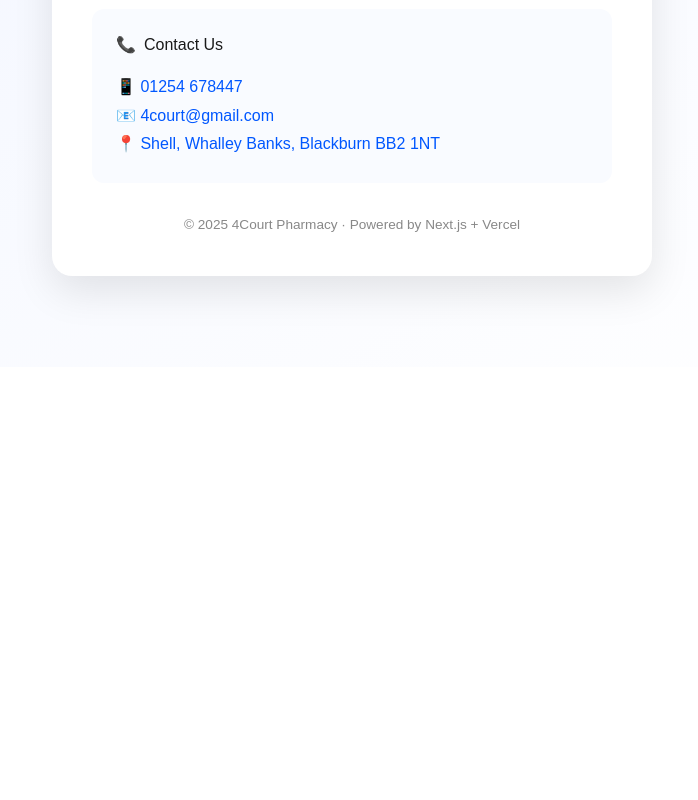
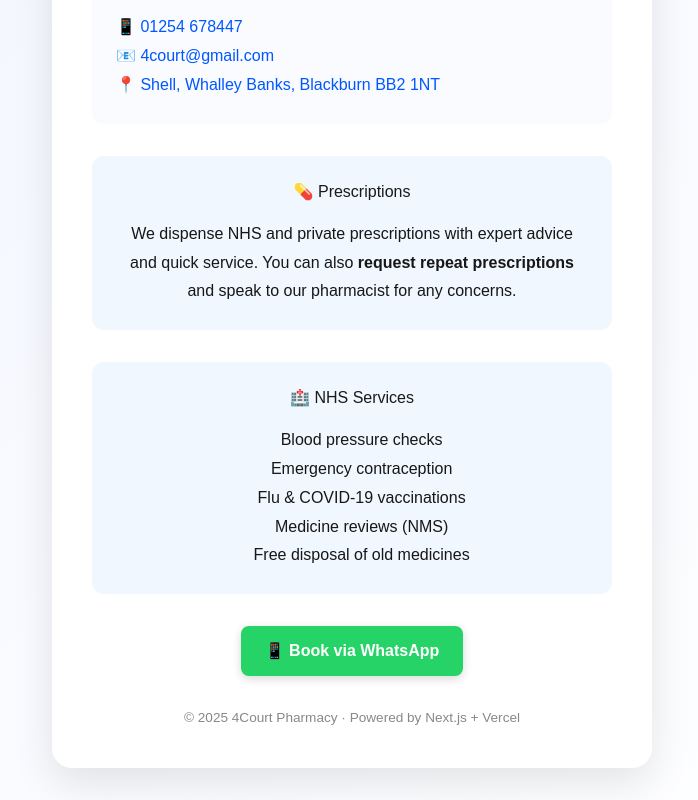
Before and after one commit to clizzylovesu/nextjs-boilerplate, a Next.js app: page / in a window 1280 px wide. Shown: the part 433-1233 px from the top of the page, without its empty margins (288-986 px from the left). Before the commit the page ends 800 px from the top, so only its background shows below. Built offline with nearby package versions, Linux system fonts and the light colour scheme.

Commit message:
Update page.tsx

```diff
--- a/app/page.tsx
+++ b/app/page.tsx
@@ -64,6 +64,42 @@ export default function Home() {
             </a>
           </p>
         </div>
+        {/* Prescriptions Section */}
+<div style={{ marginTop: '2rem', backgroundColor: '#f0f7ff', borderRadius: '12px', padding: '1.5rem' }}>
+  <h3 style={{ color: '#1a1a1a', marginBottom: '1rem' }}>💊 Prescriptions</h3>
+  <p style={{ lineHeight: '1.8' }}>
+    We dispense NHS and private prescriptions with expert advice and quick service.
+    You can also <strong>request repeat prescriptions</strong> and speak to our pharmacist for any concerns.
+  </p>
+</div>
+
+{/* NHS Services Section */}
+<div style={{ marginTop: '2rem', backgroundColor: '#f0f7ff', borderRadius: '12px', padding: '1.5rem' }}>
+  <h3 style={{ color: '#1a1a1a', marginBottom: '1rem' }}>🏥 NHS Services</h3>
+  <ul style={{ lineHeight: '1.8', paddingLeft: '1.2rem' }}>
+    <li>Blood pressure checks</li>
+    <li>Emergency contraception</li>
+    <li>Flu & COVID-19 vaccinations</li>
+    <li>Medicine reviews (NMS)</li>
+    <li>Free disposal of old medicines</li>
+  </ul>
+</div>
+
+{/* WhatsApp Booking */}
+<div style={{ marginTop: '2rem', textAlign: 'center' }}>
+  <a href="https://wa.me/441254677447" target="_blank" style={{
+    backgroundColor: '#25D366',
+    color: '#fff',
+    padding: '0.8rem 1.5rem',
+    borderRadius: '8px',
+    textDecoration: 'none',
+    fontWeight: 'bold',
+    display: 'inline-block',
+    boxShadow: '0 3px 10px rgba(0,0,0,0.15)'
+  }}>
+    📱 Book via WhatsApp
+  </a>
+</div>
 
         <p style={{ marginTop: '2rem', fontSize: '0.85rem', color: '#888' }}>
           © 2025 4Court Pharmacy · Powered by Next.js + Vercel
```
